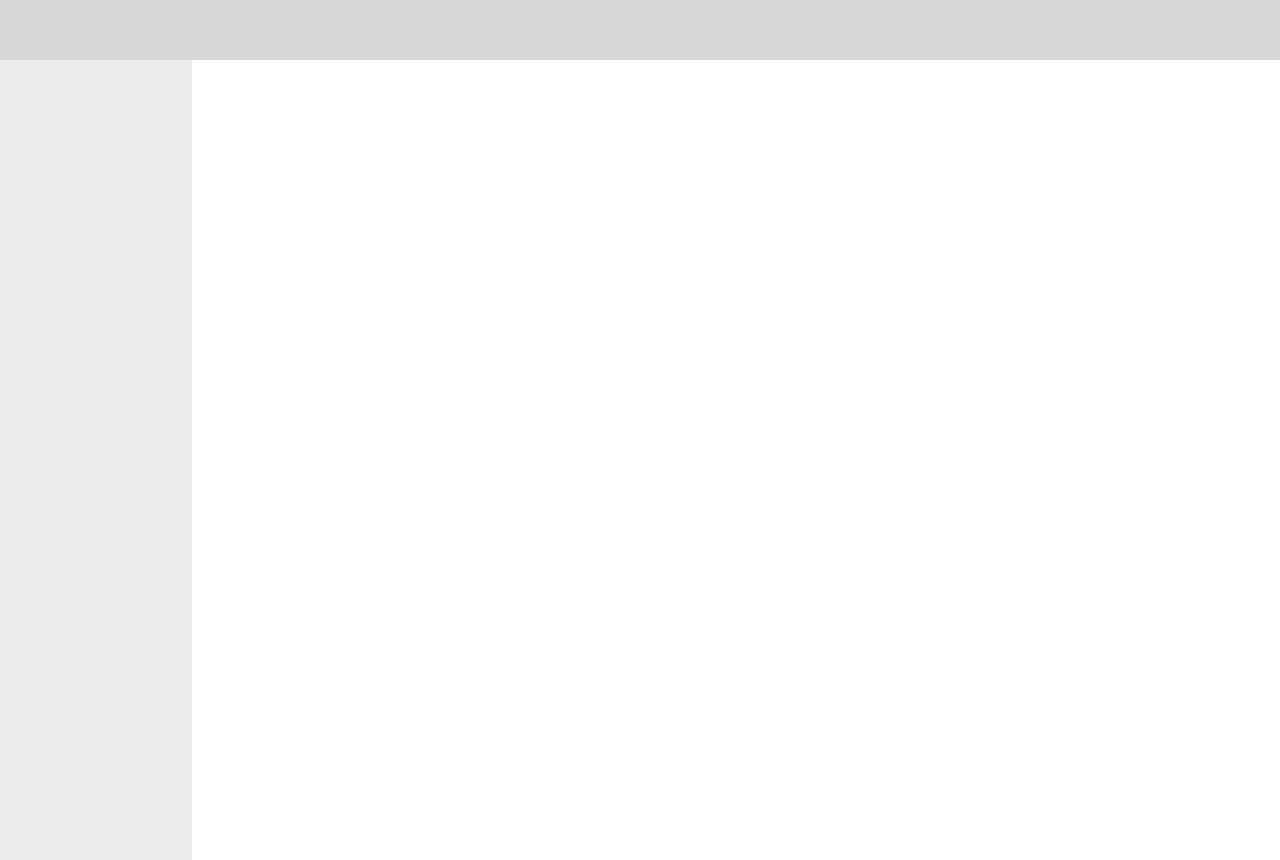
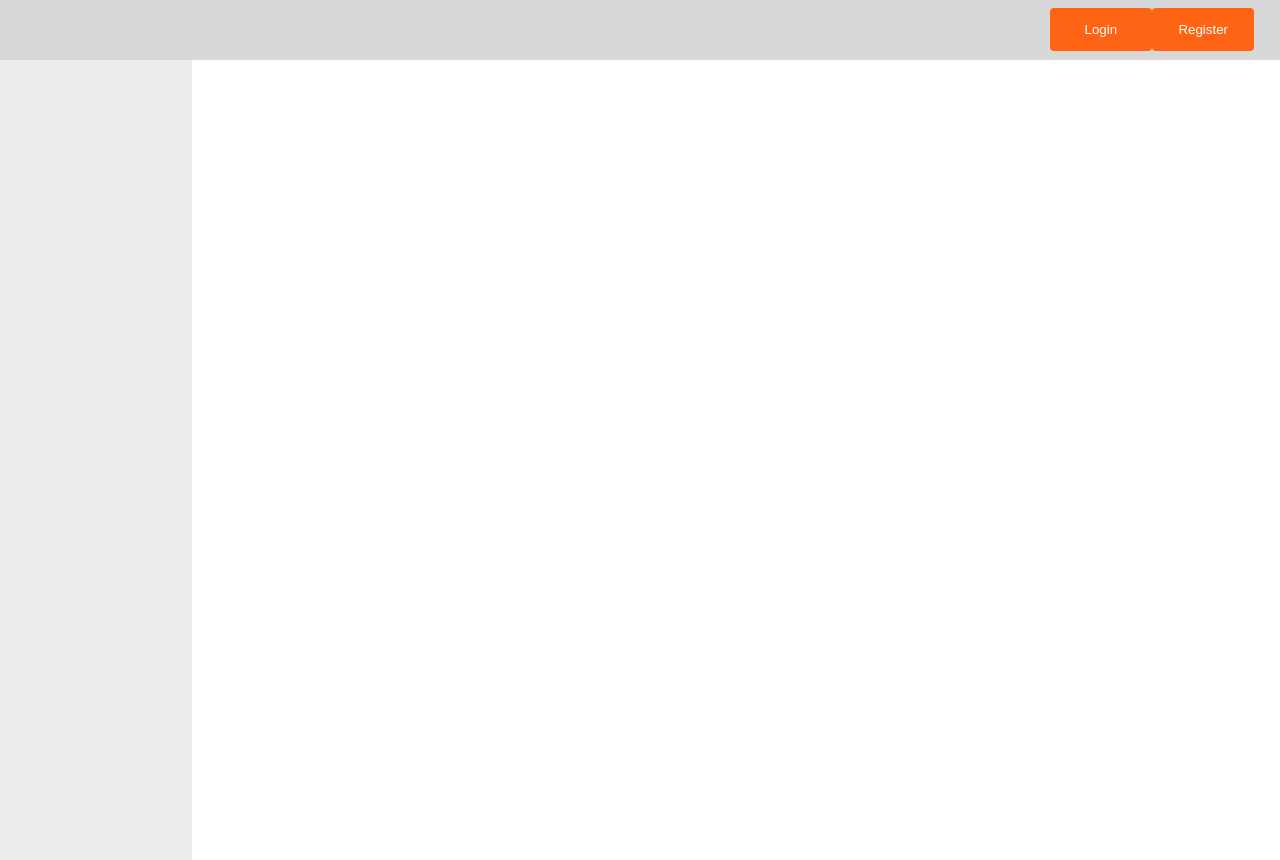
Before and after one commit to guerlBlanchard/WebChanger, a React (Create React App) app in the folder WebApp/Front/React/: page / in a window 1280 px wide. Built offline with nearby package versions, Linux system fonts and the light colour scheme.

Commit message:
[Add] react routes for the home, login and register pages [Del] deleted the app.js/app.css because it was now useless

```diff
--- a/WebApp/Front/React/src/App.css
+++ /dev/null
@@ -1,38 +0,0 @@
-.App {
-  text-align: center;
-}
-
-.App-logo {
-  height: 40vmin;
-  pointer-events: none;
-}
-
-@media (prefers-reduced-motion: no-preference) {
-  .App-logo {
-    animation: App-logo-spin infinite 20s linear;
-  }
-}
-
-.App-header {
-  background-color: #282c34;
-  min-height: 100vh;
-  display: flex;
-  flex-direction: column;
-  align-items: center;
-  justify-content: center;
-  font-size: calc(10px + 2vmin);
-  color: white;
-}
-
-.App-link {
-  color: #61dafb;
-}
-
-@keyframes App-logo-spin {
-  from {
-    transform: rotate(0deg);
-  }
-  to {
-    transform: rotate(360deg);
-  }
-}
--- a/WebApp/Front/React/src/App.js
+++ /dev/null
@@ -1,27 +0,0 @@
-import logo from './logo.svg';
-import './App.css';
-import Home from './Home/Home';
-
-function App() {
-  return (
-    <Home />
-    // <div className="App">
-    //   <header className="App-header">
-    //     <img src={logo} className="App-logo" alt="logo" />
-    //     <p>
-    //       Edit <code>src/App.js</code> and save to reload.
-    //     </p>
-    //     <a
-    //       className="App-link"
-    //       href="https://reactjs.org"
-    //       target="_blank"
-    //       rel="noopener noreferrer"
-    //     >
-    //       Learn React
-    //     </a>
-    //   </header>
-    // </div>
-  );
-}
-
-export default App;
--- a/WebApp/Front/React/src/Auth/Login/Login.css
+++ b/WebApp/Front/React/src/Home/Auth/Login/Login.css
@@ -68,7 +68,7 @@ input[type=button] {
     border: none;
     border-radius: 4px;
     cursor: pointer;
-  }
+}
 
 input[type=button]:hover {
   background-color: #ff5500;
--- a/WebApp/Front/React/src/Home/HomeComponents/HeadBar/HeadBar.css
+++ b/WebApp/Front/React/src/Home/HomeComponents/HeadBar/HeadBar.css
@@ -2,4 +2,26 @@
     background-color: #D8D8D8;
     height: 7.5vh;
     width: 100vw;
+    display: flex;
 }
+
+.HeadBar-index {
+    width: 80vw;
+    height: 100%;
+}
+
+.HeadBar-account {
+    width: 20vw;
+    height: 100%;
+}
+
+button {
+    width: 40%;
+    background-color: #ff6414;
+    color: white;
+    padding: 14px 20px;
+    margin: 8px 0;
+    border: none;
+    border-radius: 4px;
+    cursor: pointer;
+}
--- a/WebApp/Front/React/src/Home/HomeComponents/HeadBar/HeadBar.js
+++ b/WebApp/Front/React/src/Home/HomeComponents/HeadBar/HeadBar.js
@@ -4,7 +4,15 @@ import './HeadBar.css';
 const HeadBar = () => {
     return (
         <div className="HeadBar">
+            <div className="HeadBar-index">
 
+            </div>
+            <div className="HeadBar-account">
+                <a href="">
+                    <button>Login</button>
+                </a>
+                <button>Register</button>
+            </div>
         </div>
     )
 }
--- a/WebApp/Front/React/src/index.js
+++ b/WebApp/Front/React/src/index.js
@@ -1,13 +1,20 @@
 import React from 'react';
 import ReactDOM from 'react-dom';
 import './index.css';
-import App from './App';
+import Home from './Home/Home';
+import Login from './Home/Auth/Login/Login'
+import Register from './Home/Auth/Register/Register'
 import reportWebVitals from './reportWebVitals';
+import {BrowserRouter, Routes, Route,} from "react-router-dom";
 
 ReactDOM.render(
-  <React.StrictMode>
-    <App />
-  </React.StrictMode>,
+  <BrowserRouter>
+    <Routes>
+      <Route path="/" element={<Home />}/>
+      <Route path='/Login' element={<Login/>}/>
+      <Route path='/Register' element={<Register/>}/>
+    </Routes>
+  </BrowserRouter>,
   document.getElementById('root')
 );
 
```
Also changed, not shown: WebApp/Front/React/src/Home/Auth/Login/Login.js (renamed from WebApp/Front/React/src/Auth/Login/Login.js), WebApp/Front/React/src/Home/Auth/Register/Register.css (renamed from WebApp/Front/React/src/Auth/Register/Register.css), WebApp/Front/React/src/Home/Auth/Register/Register.js (renamed from WebApp/Front/React/src/Auth/Register/Register.js), 2 other files (tests, documents, lock files or other folders).
